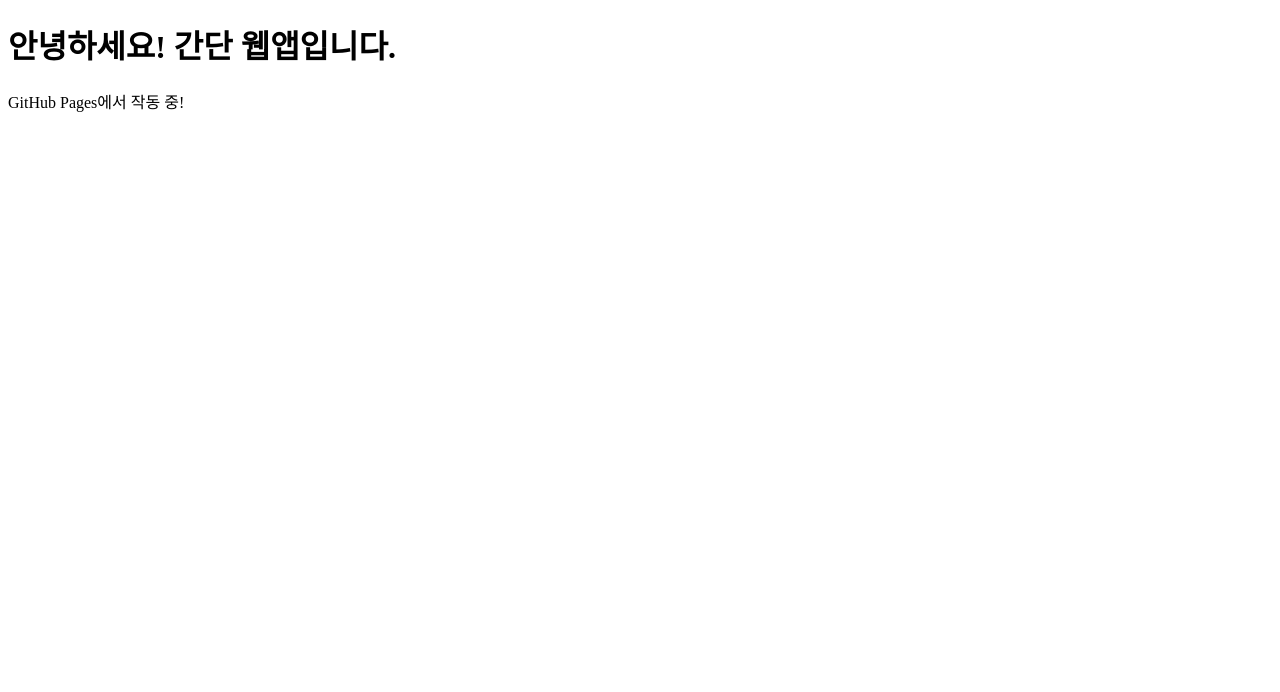
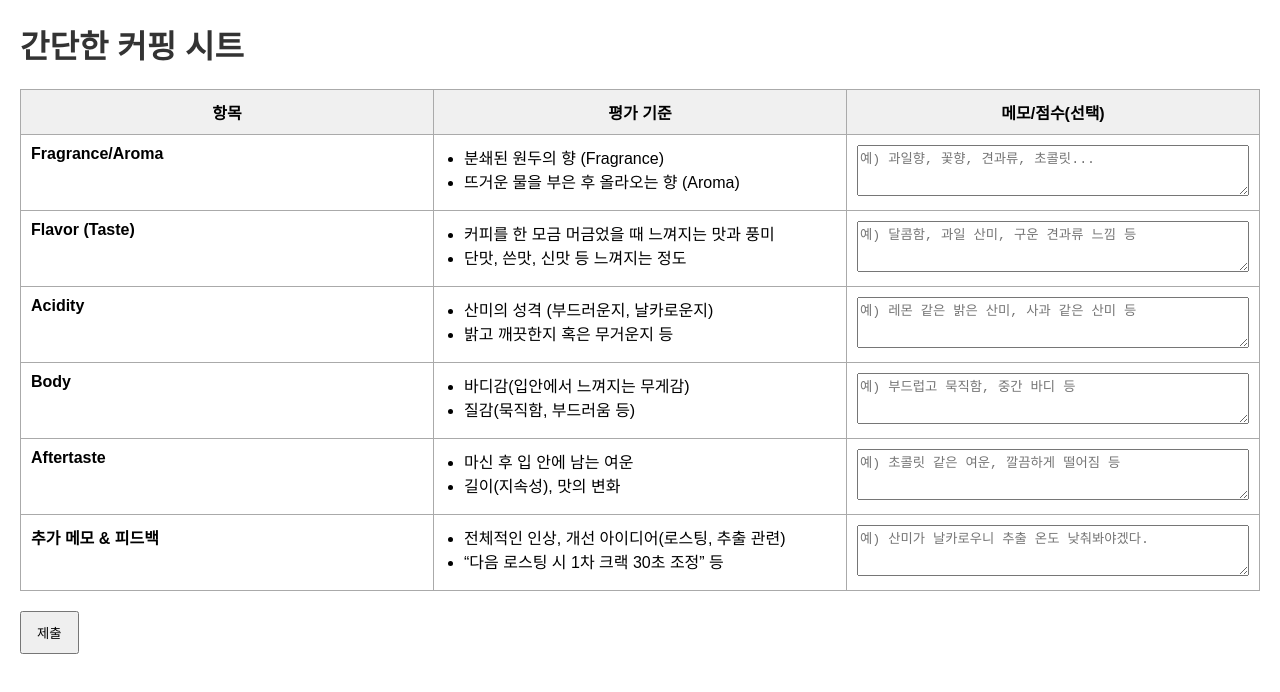
Before and after one commit to paranso/simplecuppingform02.gitub.io, a plain HTML site: page index.html in a window 1280 px wide. Drawn offline with Linux system fonts and the light colour scheme.

Commit message:
Update index.html

```diff
--- a/index.html
+++ b/index.html
@@ -1,16 +1,181 @@
 <!DOCTYPE html>
-<html>
+<html lang="ko">
 <head>
   <meta charset="UTF-8" />
-  <title>My Simple WebApp</title>
-  <!-- 스타일 시트가 필요하면 link 태그로 style.css 연결 -->
-  <!-- <link rel="stylesheet" href="style.css" /> -->
+  <title>간단한 커핑 시트</title>
+  <style>
+    body {
+      margin: 20px;
+      font-family: sans-serif;
+    }
+    h1 {
+      color: #333;
+    }
+    table {
+      width: 100%;
+      border-collapse: collapse;
+      margin-bottom: 20px;
+    }
+    th, td {
+      border: 1px solid #aaa;
+      padding: 10px;
+      vertical-align: top;
+    }
+    th {
+      background-color: #f0f0f0;
+      width: 150px;
+    }
+    textarea {
+      width: 100%;
+      box-sizing: border-box;
+    }
+    button {
+      padding: 10px 15px;
+      cursor: pointer;
+    }
+    .result {
+      background-color: #f9f9f9;
+      padding: 15px;
+      margin-top: 20px;
+      border: 1px solid #ddd;
+    }
+  </style>
 </head>
 <body>
-  <h1>안녕하세요! 간단 웹앱입니다.</h1>
-  <p id="message"></p>
+  <h1>간단한 커핑 시트</h1>
 
-  <!-- app.js 스크립트 연결 -->
-  <script src="app.js"></script>
+  <!-- 테이블 영역 -->
+  <table>
+    <thead>
+      <tr>
+        <th>항목</th>
+        <th>평가 기준</th>
+        <th>메모/점수(선택)</th>
+      </tr>
+    </thead>
+    <tbody>
+      <!-- 1) Fragrance/Aroma -->
+      <tr>
+        <td><strong>Fragrance/Aroma</strong></td>
+        <td>
+          <ul style="margin:0; padding-left:20px;">
+            <li>분쇄된 원두의 향 (Fragrance)</li>
+            <li>뜨거운 물을 부은 후 올라오는 향 (Aroma)</li>
+          </ul>
+        </td>
+        <td>
+          <textarea id="inputFragrance" rows="3" placeholder="예) 과일향, 꽃향, 견과류, 초콜릿..."></textarea>
+        </td>
+      </tr>
+      <!-- 2) Flavor (Taste) -->
+      <tr>
+        <td><strong>Flavor (Taste)</strong></td>
+        <td>
+          <ul style="margin:0; padding-left:20px;">
+            <li>커피를 한 모금 머금었을 때 느껴지는 맛과 풍미</li>
+            <li>단맛, 쓴맛, 신맛 등 느껴지는 정도</li>
+          </ul>
+        </td>
+        <td>
+          <textarea id="inputFlavor" rows="3" placeholder="예) 달콤함, 과일 산미, 구운 견과류 느낌 등"></textarea>
+        </td>
+      </tr>
+      <!-- 3) Acidity -->
+      <tr>
+        <td><strong>Acidity</strong></td>
+        <td>
+          <ul style="margin:0; padding-left:20px;">
+            <li>산미의 성격 (부드러운지, 날카로운지)</li>
+            <li>밝고 깨끗한지 혹은 무거운지 등</li>
+          </ul>
+        </td>
+        <td>
+          <textarea id="inputAcidity" rows="3" placeholder="예) 레몬 같은 밝은 산미, 사과 같은 산미 등"></textarea>
+        </td>
+      </tr>
+      <!-- 4) Body -->
+      <tr>
+        <td><strong>Body</strong></td>
+        <td>
+          <ul style="margin:0; padding-left:20px;">
+            <li>바디감(입안에서 느껴지는 무게감)</li>
+            <li>질감(묵직함, 부드러움 등)</li>
+          </ul>
+        </td>
+        <td>
+          <textarea id="inputBody" rows="3" placeholder="예) 부드럽고 묵직함, 중간 바디 등"></textarea>
+        </td>
+      </tr>
+      <!-- 5) Aftertaste -->
+      <tr>
+        <td><strong>Aftertaste</strong></td>
+        <td>
+          <ul style="margin:0; padding-left:20px;">
+            <li>마신 후 입 안에 남는 여운</li>
+            <li>길이(지속성), 맛의 변화</li>
+          </ul>
+        </td>
+        <td>
+          <textarea id="inputAftertaste" rows="3" placeholder="예) 초콜릿 같은 여운, 깔끔하게 떨어짐 등"></textarea>
+        </td>
+      </tr>
+      <!-- 6) 추가 메모 & 피드백 -->
+      <tr>
+        <td><strong>추가 메모 & 피드백</strong></td>
+        <td>
+          <ul style="margin:0; padding-left:20px;">
+            <li>전체적인 인상, 개선 아이디어(로스팅, 추출 관련)</li>
+            <li>“다음 로스팅 시 1차 크랙 30초 조정” 등</li>
+          </ul>
+        </td>
+        <td>
+          <textarea id="inputMemo" rows="3" placeholder="예) 산미가 날카로우니 추출 온도 낮춰봐야겠다."></textarea>
+        </td>
+      </tr>
+    </tbody>
+  </table>
+
+  <!-- 제출 버튼 -->
+  <button id="submitBtn">제출</button>
+
+  <!-- 결과 표시 영역 -->
+  <div id="resultContainer" class="result" style="display: none;">
+    <h2>입력한 커핑 결과</h2>
+    <p><strong>Fragrance/Aroma:</strong> <span id="resFragrance"></span></p>
+    <p><strong>Flavor (Taste):</strong> <span id="resFlavor"></span></p>
+    <p><strong>Acidity:</strong> <span id="resAcidity"></span></p>
+    <p><strong>Body:</strong> <span id="resBody"></span></p>
+    <p><strong>Aftertaste:</strong> <span id="resAftertaste"></span></p>
+    <p><strong>추가 메모 &amp; 피드백:</strong> <span id="resMemo"></span></p>
+  </div>
+
+  <!-- 간단한 스크립트 -->
+  <script>
+    document.getElementById('submitBtn').addEventListener('click', function() {
+      // 각 textarea 값 가져오기
+      const fragrance = document.getElementById('inputFragrance').value.trim();
+      const flavor = document.getElementById('inputFlavor').value.trim();
+      const acidity = document.getElementById('inputAcidity').value.trim();
+      const body = document.getElementById('inputBody').value.trim();
+      const aftertaste = document.getElementById('inputAftertaste').value.trim();
+      const memo = document.getElementById('inputMemo').value.trim();
+
+      // 결과 영역에 출력
+      document.getElementById('resFragrance').textContent = fragrance;
+      document.getElementById('resFlavor').textContent = flavor;
+      document.getElementById('resAcidity').textContent = acidity;
+      document.getElementById('resBody').textContent = body;
+      document.getElementById('resAftertaste').textContent = aftertaste;
+      document.getElementById('resMemo').textContent = memo;
+
+      // 결과 div 보이기
+      document.getElementById('resultContainer').style.display = 'block';
+
+      // 콘솔에 찍고 싶다면 이렇게:
+      // console.log("Fragrance:", fragrance);
+      // console.log("Flavor:", flavor);
+      // ...
+    });
+  </script>
 </body>
 </html>
```
